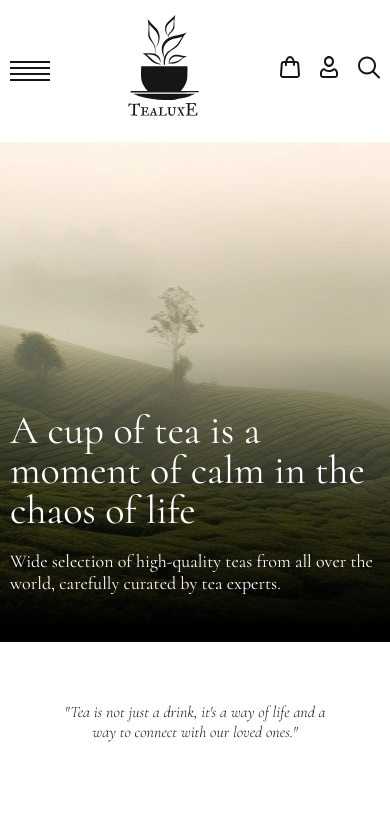
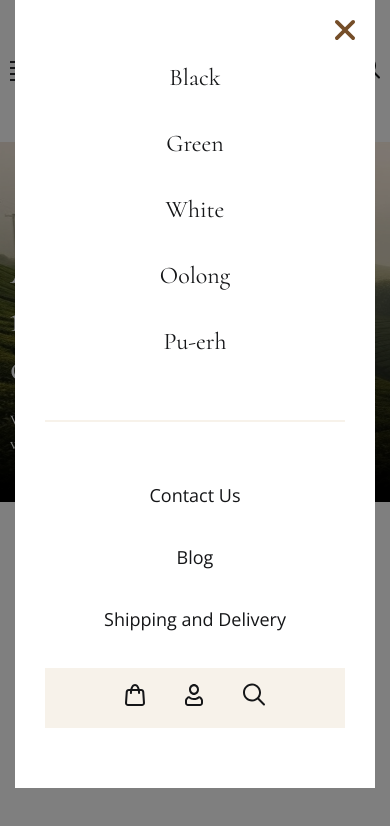
Before and after one commit to craftingweb/Tea, a plain HTML site: page index.html in a window 390 px wide. Both pictures are taken after a click on the button 30 px from the left and 71 px from the top of the page. Drawn offline with nearby package versions, Linux system fonts and the light colour scheme.

Commit message:
custom drop down menu with darker background

```diff
--- a/css/style.css
+++ b/css/style.css
@@ -36,6 +36,28 @@ button {
 }
 
 .menu__btn {
+  z-index: 2;
+  display: none;
+  position: relative;
+}
+
+.menu--close {
+  z-index: 1;
+  display: none;
+  position: absolute;
+  left: 0;
+  right: 0;
+  top: 0;
+  bottom: 0;
+  background-color: rgba(0, 0, 0, 0.5);
+}
+
+.menu--open {
+  display: block;
+}
+
+.mobile__nav,
+.menu__close-btn {
   display: none;
 }
 
@@ -48,6 +70,8 @@ button {
 }
 
 .menu__list {
+  z-index: 3;
+  position: relative;
   display: flex;
   gap: 65px;
   font-weight: 400;
@@ -118,7 +142,52 @@ button {
 
 @media (max-width: 860px) {
   .menu__list {
-    display: none;
+    display: block;
+    width: 480px;
+    left: 0;
+    top: 0;
+    margin: 0 auto;
+    position: absolute;
+    right: 0;
+    background-color: white;
+    text-align: center;
+    padding-top: 60px;
+    transform: translateY(-100%);
+    transition: 0.7s;
+  }
+  .menu__list.menu__list--open {
+    transform: translateY(0%);
+  }
+
+  .mobile__nav {
+    display: block;
+  }
+  .menu__close-btn {
+    display: block;
+    position: absolute;
+    top: 20px;
+    right: 20px;
+  }
+  .menu__item {
+    margin-bottom: 30px;
+    font-size: 24px;
+    font-family: "Cormorant", serif;
+  }
+  .mobile__nav {
+    padding-top: 60px;
+    margin: 60px 30px;
+    border-top: 2px solid #f7f2ea;
+  }
+  .mobile__menu-item {
+    margin-bottom: 35px;
+  }
+  .mobile-actions {
+    background-color: #f7f2ea;
+    display: flex;
+    justify-content: space-between;
+    height: 60px;
+    align-items: center;
+    padding: 0 80px;
   }
   .menu__btn {
     display: flex;
@@ -149,6 +218,7 @@ button {
 @media (max-width: 768px) {
   .top__title {
     font-size: 40px;
+    line-height: normal;
   }
   .top__text {
     font-size: 18px;
@@ -165,6 +235,10 @@ button {
 }
 
 @media (max-width: 480px) {
+  .menu__list {
+    display: block;
+    width: 360px;
+  }
   .user-actions__item--search {
     margin-left: 0px;
   }
@@ -174,7 +248,19 @@ button {
   .blockquote {
     margin: 60px 0;
   }
+  .top__inner {
+    min-height: 360px;
+  }
+  .top {
+    background-position: left;
+  }
 }
 
 @media (max-width: 360px) {
+  .top__title {
+    font-size: 24px;
+  }
+  .top__text {
+    font-size: 14px;
+  }
 }
--- a/index.html
+++ b/index.html
@@ -16,18 +16,22 @@
     <link rel="stylesheet" href="css/style.css" />
   </head>
   <body>
+    <div class="menu--close"></div>
     <header class="header">
       <div class="container">
         <div class="header__inner">
           <a class="logo" href="#">
             <img src="/images/logo.svg" alt="logo" />
           </a>
-
           <nav class="menu">
             <button class="menu__btn">
               <span></span><span></span><span></span><span></span>
             </button>
             <ul class="menu__list">
+              <li class="menu__close">
+                <button class="menu__close-btn">
+                <img src="/images/close.svg"></img></button>
+              </li>
               <li class="menu__item">
                 <a class="menu__link" href="#">Black</a>
               </li>
@@ -42,6 +46,36 @@
               </li>
               <li class="menu__item">
                 <a class="menu__link" href="#">Pu-erh</a>
+              </li>
+              <li class="mobile__nav">
+                <ul class="mobile__menu">
+                  <li class="mobile__menu-item">
+                    <a class="mobile__menu-link" href="#">Contact Us</a>
+                  </li>
+                  <li class="mobile__menu-item">
+                    <a class="mobile__menu-link" href="#">Blog</a>
+                  </li>
+                  <li class="mobile__menu-item">
+                    <a class="mobile__menu-link" href="#">Shipping and Delivery</a>
+                  </li>
+                </ul>
+                <ul class="mobile-actions">
+                  <li class="mobile-actions__item">
+                    <a class="mobile-actions__link" href="#">
+                      <img src="/images/cart.svg" alt="" />
+                    </a>
+                  </li>
+                  <li class="mobile-actions__item">
+                    <a class="mobile-actions__link" href="#">
+                      <img src="/images/user.svg" alt="" />
+                    </a>
+                  </li>
+                  <li class="mobile-actions__item">
+                    <a class="mobile-actions__link" href="#">
+                      <img src="/images/search.svg" alt="" />
+                    </a>
+                  </li>
+                </ul>
               </li>
             </ul>
           </nav>
--- a/js/main.js
+++ b/js/main.js
@@ -0,0 +1,14 @@
+const menuBtn = document.querySelector(".menu__btn");
+const menuBtnClose = document.querySelector(".menu__close");
+const menuList = document.querySelector(".menu__list");
+const background = document.querySelector(".menu--close");
+
+menuBtn.addEventListener("click", function () {
+  menuList.classList.toggle("menu__list--open");
+  background.classList.toggle("menu--open");
+});
+
+menuBtnClose.addEventListener("click", () => {
+  menuList.classList.remove("menu__list--open");
+  background.classList.remove("menu--open");
+});
```
Also changed, not shown: images/close.svg (added).
